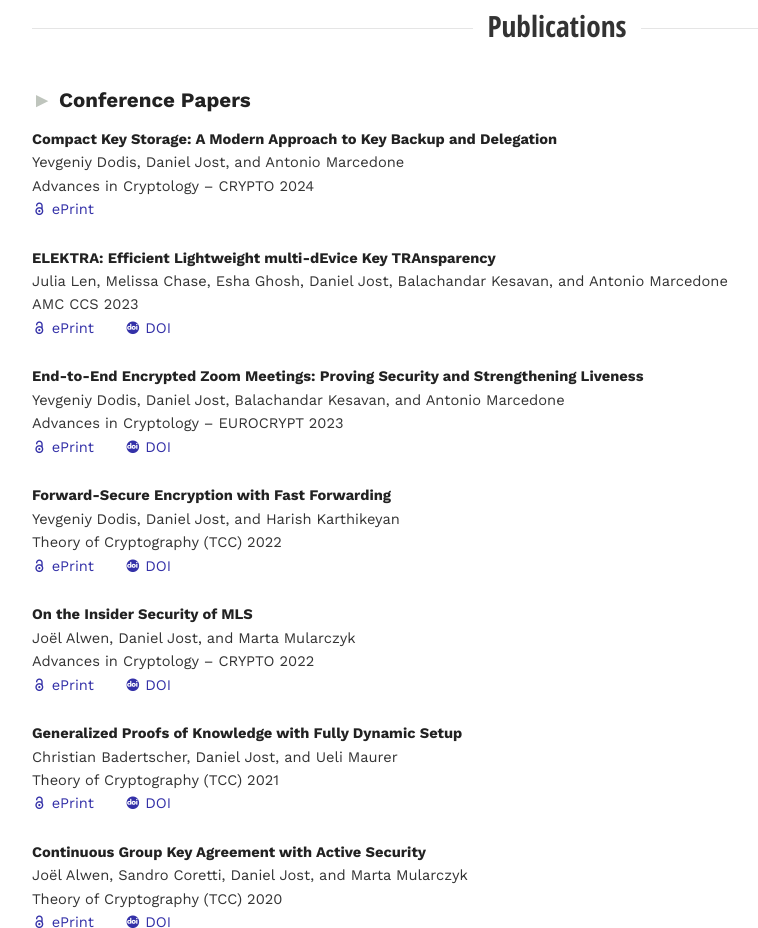
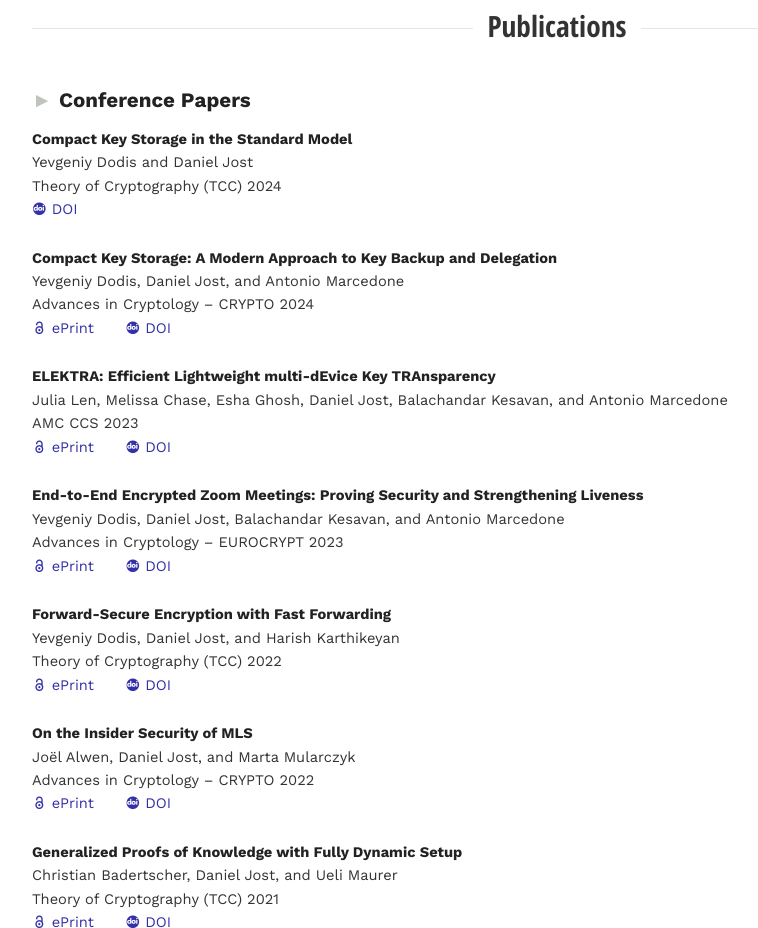
Before and after one commit to dajost/dajost.github.io, a plain HTML site: page index.html in a window 1280 px wide. Shown: the part 800-1728 px from the top of the page, without its empty margins (83-841 px from the left). Drawn offline with nearby package versions, Linux system fonts and the light colour scheme; files whose address does not match are found by name.

Commit message:
Add TCC paper

```diff
--- a/index.html
+++ b/index.html
@@ -69,11 +69,20 @@
 			<section>
 				<h3>Conference Papers</h3>
 				<div class="publication">
+					<h4>Compact Key Storage in the Standard Model</h4>
+					<div class="authors">Yevgeniy Dodis and Daniel Jost</div>
+					<div class="venue">Theory of Cryptography (TCC) 2024</div>
+					<div class="pubfiles">
+						<a href="https://doi.org/10.1007/978-3-031-78011-0_15"><span class="ai ai-doi"></span> DOI</a>
+					</div>
+				</div>
+				<div class="publication">
 					<h4>Compact Key Storage: A Modern Approach to Key Backup and Delegation</h4>
 					<div class="authors">Yevgeniy Dodis, Daniel Jost, and Antonio Marcedone</div>
 					<div class="venue">Advances in Cryptology &ndash; CRYPTO 2024</div>
 					<div class="pubfiles">
 						<a href="https://eprint.iacr.org/2024/914"><span class="ai ai-open-access"></span> ePrint</a>
+						<a href="https://doi.org/10.1007/978-3-031-68379-4_3"><span class="ai ai-doi"></span> DOI</a>
 					</div>
 				</div>
 				<div class="publication">
```
